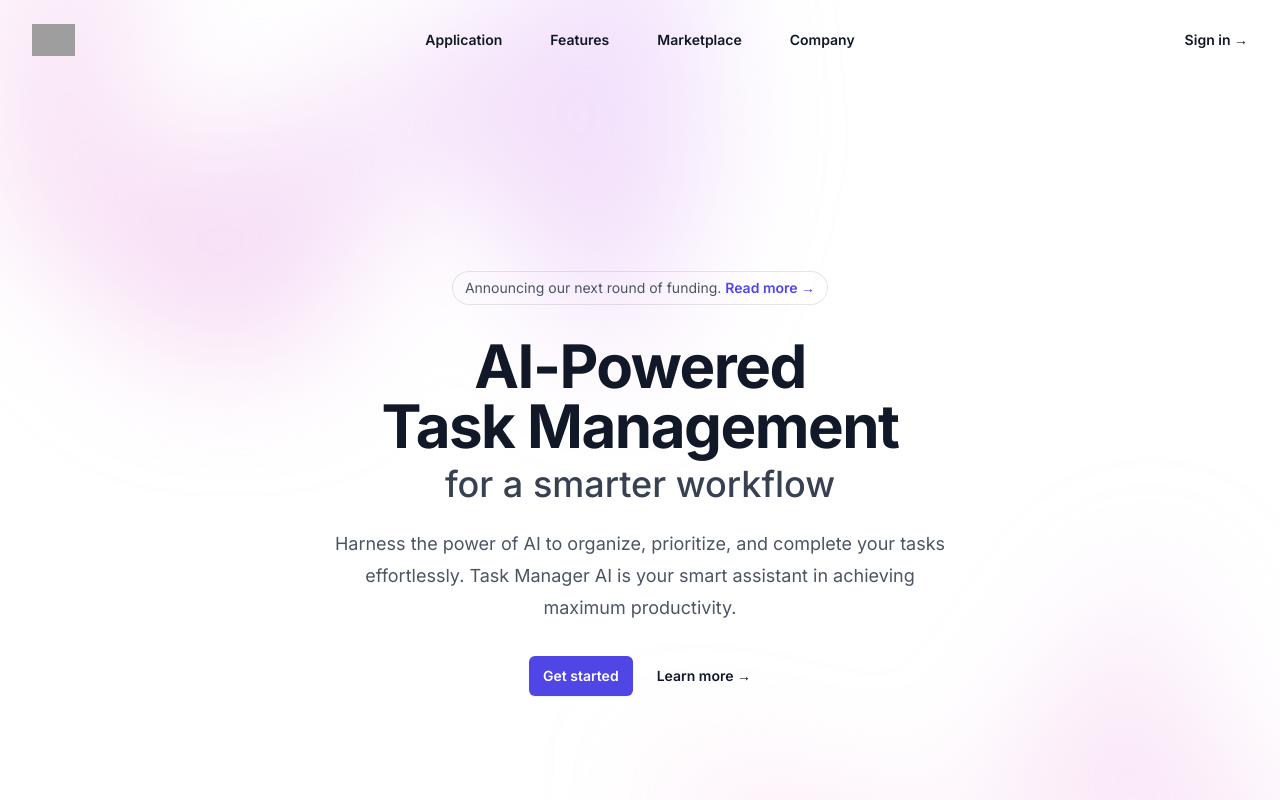
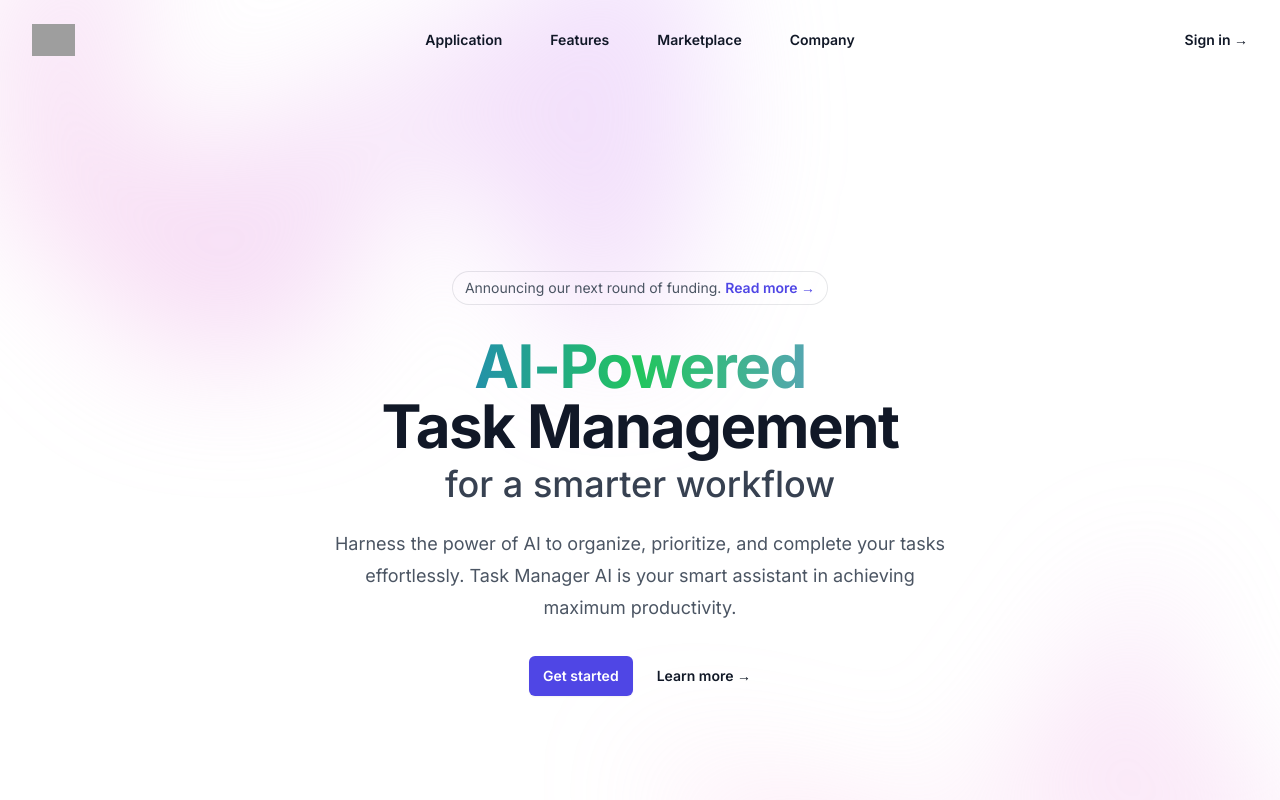
Before and after one commit to Dal-Tron/task-manager, a Next.js app: page / in a window 1280 px wide. Shown: the top 800 px of the page. Built offline with nearby package versions, Linux system fonts and the light colour scheme; grey boxes are pictures that could not be loaded.

Commit message:
feat: add color to hero section

```diff
--- a/src/components/feature/hero-section/index.tsx
+++ b/src/components/feature/hero-section/index.tsx
@@ -1,6 +1,6 @@
 export const HeroSection = () => (
   <div className="text-center">
-    <h1 className="text-4xl font-bold tracking-tight text-gray-900 sm:text-6xl">
+    <h1 className="text-4xl font-bold tracking-tight text-transparent bg-clip-text bg-gradient-to-r from-blue-600 via-green-500 to-indigo-400 sm:text-6xl">
       AI-Powered
     </h1>
     <h1 className="text-3xl font-bold tracking-tight text-gray-900 sm:text-6xl">
```
